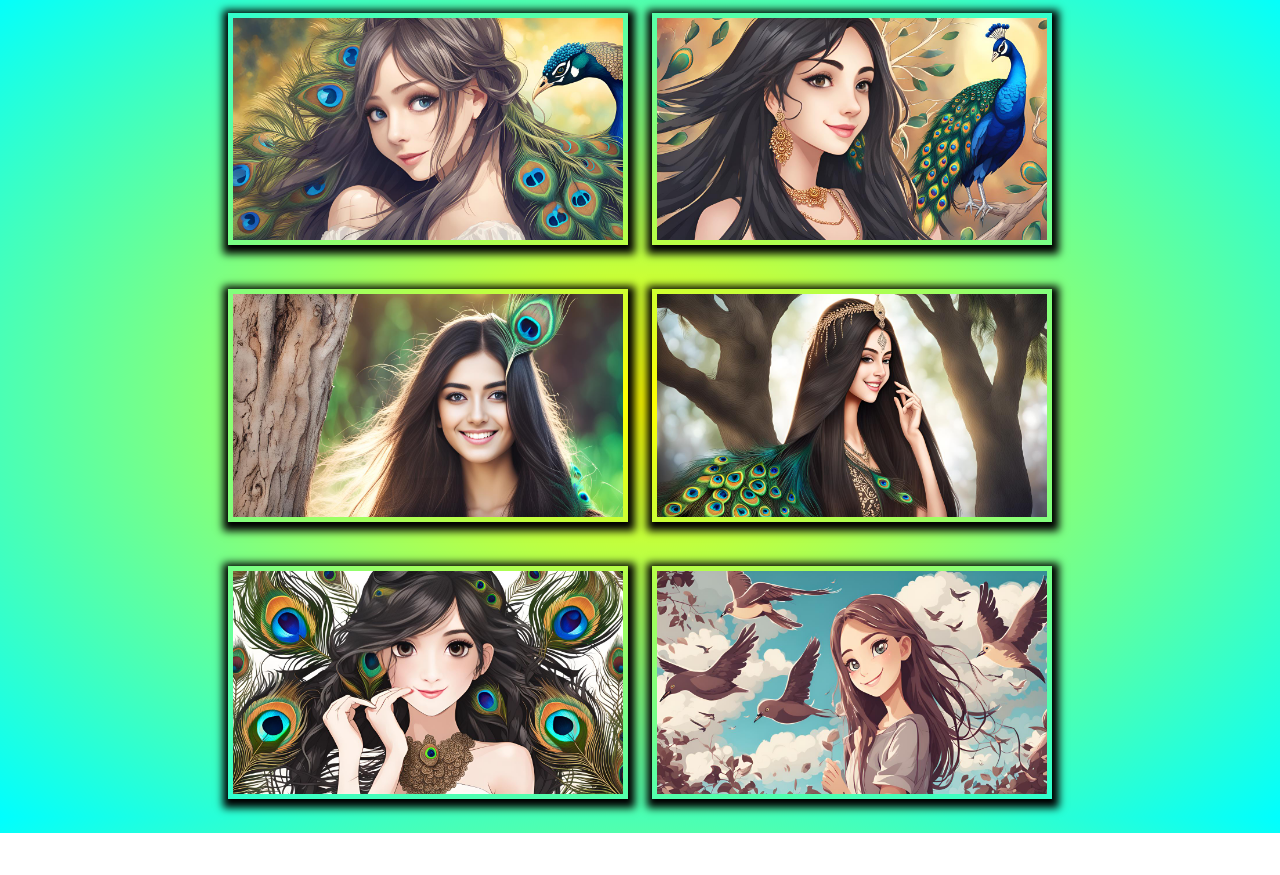
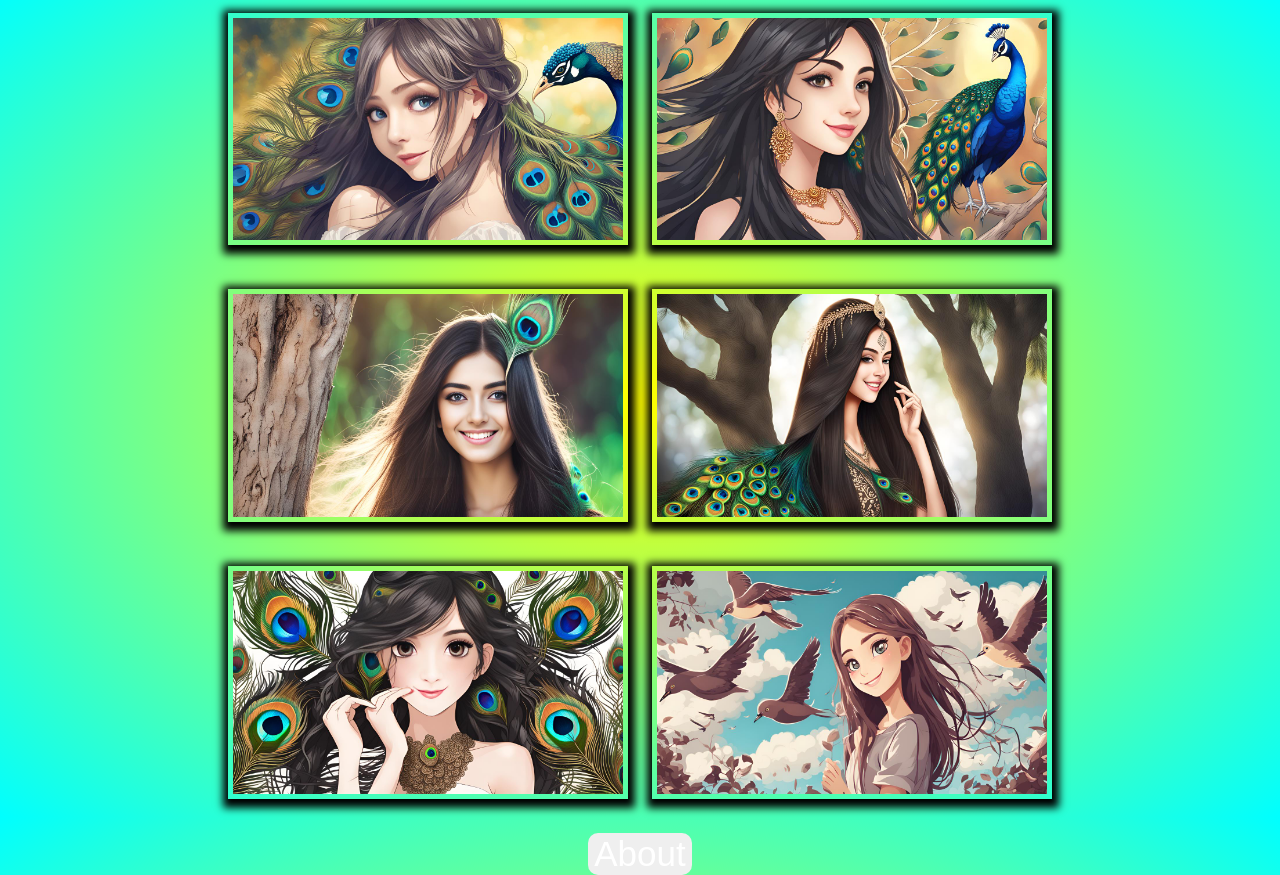
Before and after one commit to Pradum-Raj/my_project.github.io, a plain HTML site: page index.html in a window 1280 px wide. Shown: the part 843-1718 px from the top of the page. Before the commit the page ends 1676 px from the top, so only its background shows below. Drawn offline with Linux system fonts and the light colour scheme.

Commit message:
Update index.html

```diff
--- a/index.html
+++ b/index.html
@@ -31,7 +31,7 @@
         width: 100%;
         max-width: 400px;
         height: auto;
-
+        magine: 10px;
         display: block;
         border: 5px solid transparent;
         box-sizing: border-box;
@@ -78,9 +78,23 @@
           box-shadow: 0px 0px 30px 10px red;
         }
       }
-      a {
-        text-decoration: none;
-        color: aliceblue;
+      .btn button{
+       font-size: 35px;
+        color:white;
+        border-radius: 10px;
+        border: none;
+        animation-name: image;
+        animation-iteration-count: infinite;
+        animation-duration: 1s;
+    }
+    @keyframes image {
+        form {
+          background-color: red;
+        }
+        to {
+          background-color: red;
+          box-shadow: 0px 0px 30px 10px red;
+        }
       }
     </style>
   </head>
@@ -124,6 +138,9 @@
       <div class="image-container">
         <img src=" Beautiful girls long(12).jpg" alt="Responsive Image" />
       </div>
+      <div class="btn">
+        <button href="">About</button>
+      </div>
     </div>
   </body>
 </html>
```
